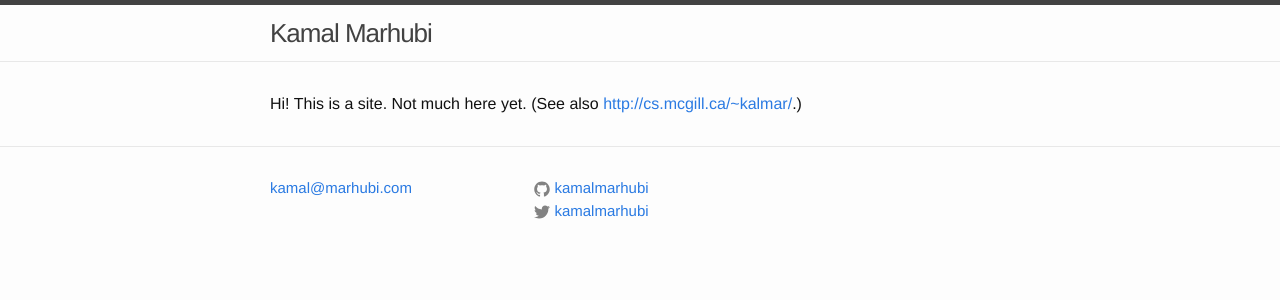
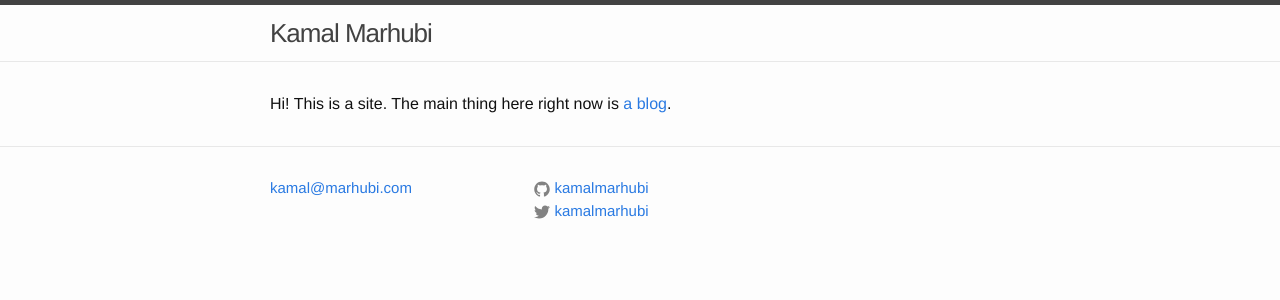
Before and after one commit to kamalmarhubi/website, a Jekyll site: the page built from index.html, in a window 1280 px wide. Shown: the top 300 px of the page. Built offline with Jekyll 4.4.1, drawn with Linux system fonts in a browser that asks for light colours.

Commit message:
Add link to blog from index.html

```diff
--- a/index.html
+++ b/index.html
@@ -3,7 +3,6 @@ layout: default
 ---
 
 <div class="home">
-	Hi! This is a site. Not much here yet.
-	(See also <a href="http://cs.mcgill.ca/~kalmar/">http://cs.mcgill.ca/~kalmar/</a>.)
+	Hi! This is a site. The main thing here right now is <a href="/blog">a blog</a>.
 
 </div>
```
